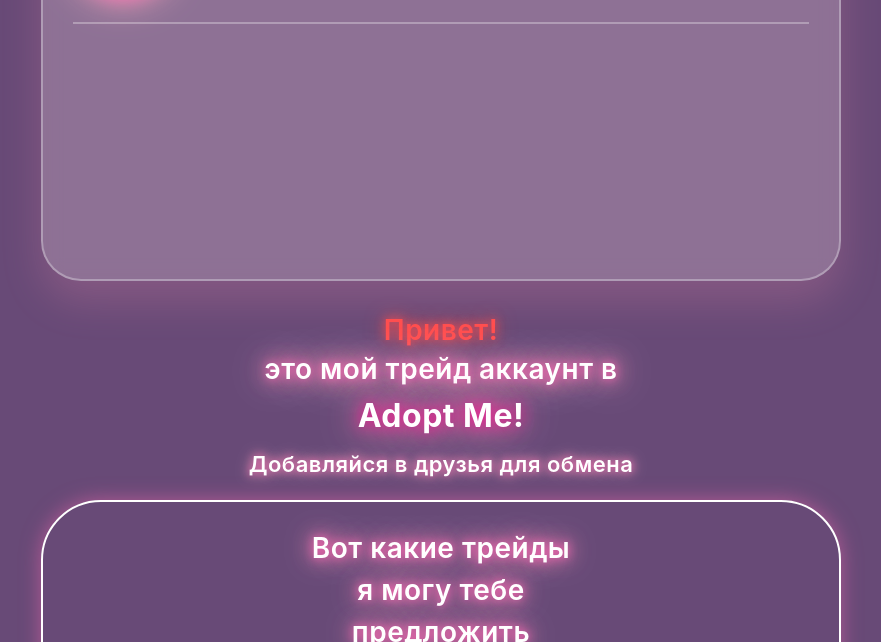
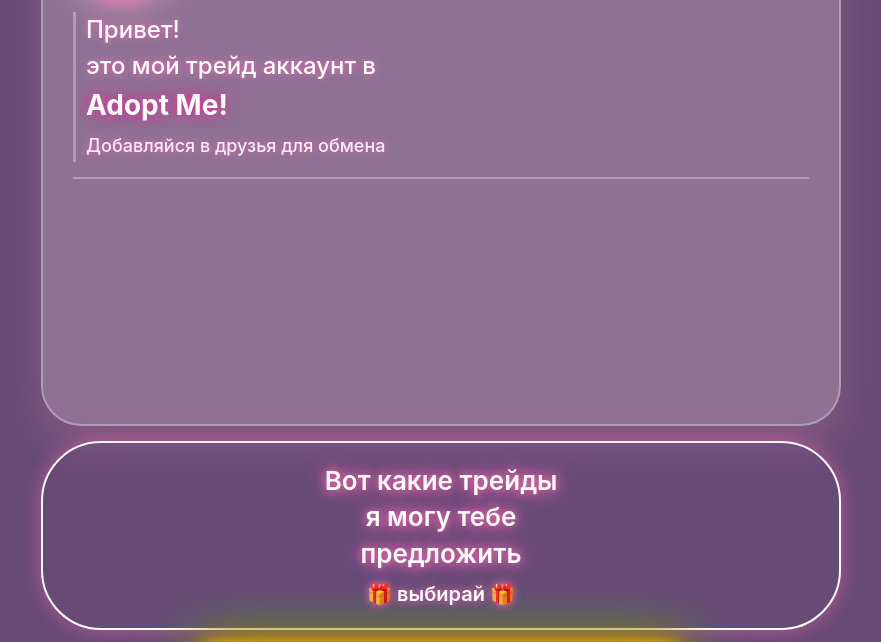
Before and after one commit to mstandoff342-jpg/AdoptMetreid, a plain HTML site: page index.html in a window 1280 px wide. Shown: the part 155-797 px from the top of the page, without its empty margins (199-1080 px from the left). Drawn offline with Linux system fonts and the light colour scheme.

Commit message:
Update index.html

```diff
--- a/index.html
+++ b/index.html
@@ -15,7 +15,7 @@
 
         body {
             min-height: 100vh;
-            background-color: #684a77; /* ФИОЛЕТОВЫЙ ФОН */
+            background-color: #684a77;
             display: flex;
             justify-content: center;
             padding: 20px;
@@ -34,14 +34,14 @@
             border-radius: 40px;
             padding: 30px;
             box-shadow: 0 20px 40px rgba(255, 150, 180, 0.2);
-            margin-bottom: 20px;
+            margin-bottom: 10px; /* Уменьшил отступ */
         }
 
         .profile-header {
             display: flex;
             align-items: center;
             gap: 25px;
-            margin-bottom: 20px;
+            margin-bottom: 15px;
             flex-wrap: wrap;
         }
 
@@ -119,55 +119,42 @@
         .divider {
             height: 2px;
             background: rgba(255, 255, 255, 0.3);
-            margin: 25px 0;
+            margin: 15px 0; /* Уменьшил отступ */
             width: 100%;
         }
 
         .content-area {
             min-height: 200px;
-            margin-top: 20px;
+            margin-top: 15px;
         }
 
-        /* ========== ПРИВЕТСТВИЕ (БЕЗ ОВАЛА) ========== */
+        /* ========== ПРИВЕТСТВИЕ (ПОД ПРОФИЛЕМ) ========== */
         .greeting-block {
-            margin: 30px 0 20px;
-            text-align: center;
+            margin: 5px 0 15px; /* Минимальный отступ сверху */
+            padding-left: 10px;
+            border-left: 3px solid rgba(255, 255, 255, 0.3);
         }
 
         .greeting-text {
-            font-size: 28px;
-            font-weight: 600;
+            font-size: 24px;
+            font-weight: 500;
             color: white;
-            text-shadow:
-                0 0 10px #ff69b4,
-                0 0 20px #ff69b4,
-                0 0 30px #ffb6c1,
-                0 0 40px #ffb6c1;
-            line-height: 1.4;
-            letter-spacing: 0.5px;
-        }
-
-        .greeting-text span {
-            color: #ff4d4d;
-            text-shadow: 0 0 10px #ff4d4d, 0 0 20px #ff4d4d;
+            text-shadow: 0 0 8px #ff69b4;
+            line-height: 1.5;
         }
 
         .greeting-text .highlight {
-            font-size: 32px;
+            font-size: 28px;
             font-weight: 700;
-            margin: 5px 0;
-            text-shadow:
-                0 0 15px #ff1493,
-                0 0 30px #ff69b4,
-                0 0 45px #ffb6c1;
+            color: #fff;
+            text-shadow: 0 0 15px #ff1493;
+            margin: 3px 0;
         }
 
         .greeting-text .small {
-            font-size: 22px;
-            margin-top: 10px;
-            text-shadow:
-                0 0 8px #ff69b4,
-                0 0 15px #ffb6c1;
+            font-size: 18px;
+            margin-top: 5px;
+            opacity: 0.9;
         }
 
         /* ========== ОВАЛ С ТЕКСТОМ ========== */
@@ -175,31 +162,25 @@
             background: transparent;
             border: 2px solid white;
             border-radius: 60px;
-            padding: 25px 35px;
+            padding: 20px 30px;
             box-shadow: 0 0 20px rgba(255, 105, 180, 0.5);
-            margin: 20px 0;
+            margin: 15px 0;
         }
 
         .oval-text {
-            font-size: 28px;
+            font-size: 26px;
             font-weight: 600;
             color: white;
-            text-shadow:
-                0 0 10px #ff69b4,
-                0 0 20px #ff69b4,
-                0 0 30px #ffb6c1;
-            line-height: 1.5;
-            letter-spacing: 0.5px;
+            text-shadow: 0 0 10px #ff69b4, 0 0 20px #ff69b4;
+            line-height: 1.4;
             text-align: center;
         }
 
         .oval-text .small {
-            font-size: 22px;
+            font-size: 20px;
             display: block;
-            margin-top: 10px;
-            text-shadow:
-                0 0 8px #ff69b4,
-                0 0 15px #ffb6c1;
+            margin-top: 8px;
+            text-shadow: 0 0 8px #ff69b4;
         }
 
         /* ========== RGB КВАДРАТЫ ========== */
@@ -215,7 +196,7 @@
                 0 0 60px #0000ff,
                 0 0 80px #ff00ff;
             animation: rgbGlow 4s infinite alternate;
-            margin: 20px auto;
+            margin: 15px auto;
         }
 
         @keyframes rgbGlow {
@@ -248,22 +229,13 @@
                 font-size: 32px;
             }
             .greeting-text {
+                font-size: 20px;
+            }
+            .greeting-text .highlight {
                 font-size: 24px;
             }
-            .greeting-text .small {
-                font-size: 18px;
-            }
-            .greeting-text .highlight {
-                font-size: 28px;
-            }
-            .oval-box {
-                padding: 20px;
-            }
             .oval-text {
-                font-size: 24px;
-            }
-            .oval-text .small {
-                font-size: 18px;
+                font-size: 22px;
             }
             .rgb-square {
                 width: 400px;
@@ -284,7 +256,6 @@
         <!-- ========== КАРТОЧКА ПРОФИЛЯ ========== -->
         <div class="profile-card">
             <div class="profile-header">
-                <!-- АВАТАРКА С ФОТО -->
                 <div class="avatar-circle">
                     <img src="avatar.jpg" alt="Liza6666">
                 </div>
@@ -305,30 +276,28 @@
                     </div>
                 </div>
             </div>
+
+            <!-- ========== ПРИВЕТСТВИЕ (ПРЯМО ПОД АВАТАРКОЙ) ========== -->
+            <div class="greeting-block">
+                <div class="greeting-text">
+                    Привет!<br>
+                    это мой трейд аккаунт в<br>
+                    <span class="highlight">Adopt Me!</span><br>
+                    <span class="small">Добавляйся в друзья для обмена</span>
+                </div>
+            </div>
+
             <div class="divider"></div>
             <div class="content-area">
-                <!-- Сюда будешь добавлять своих питомцев -->
-            </div>
-        </div>
-
-        <!-- ========== ПРИВЕТСТВИЕ (ПОДНЯЛ ВВЕРХ, УБРАЛ ОВАЛ) ========== -->
-        <div class="greeting-block">
-            <div class="greeting-text">
-                <span>Привет!</span>
-                <br>
-                это мой трейд аккаунт в
-                <div class="highlight">Adopt Me!</div>
-                <div class="small">Добавляйся в друзья для обмена</div>
+                <!-- Сюда питомцев -->
             </div>
         </div>
 
         <!-- ========== ОВАЛ С ТЕКСТОМ ========== -->
         <div class="oval-box">
             <div class="oval-text">
-                Вот какие трейды
-                <br>
-                я могу тебе
-                <br>
+                Вот какие трейды<br>
+                я могу тебе<br>
                 предложить
                 <span class="small">🎁 выбирай 🎁</span>
             </div>
```
